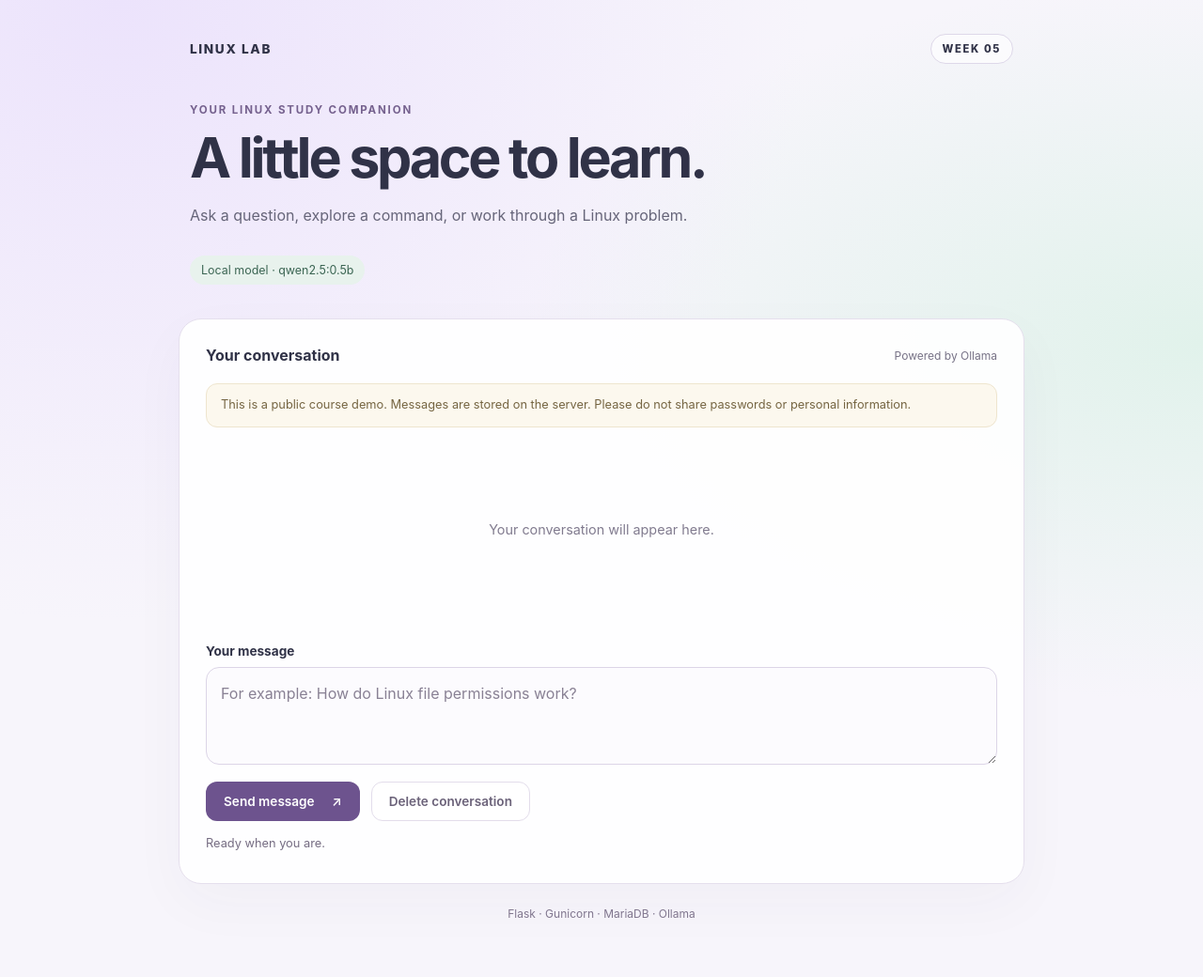
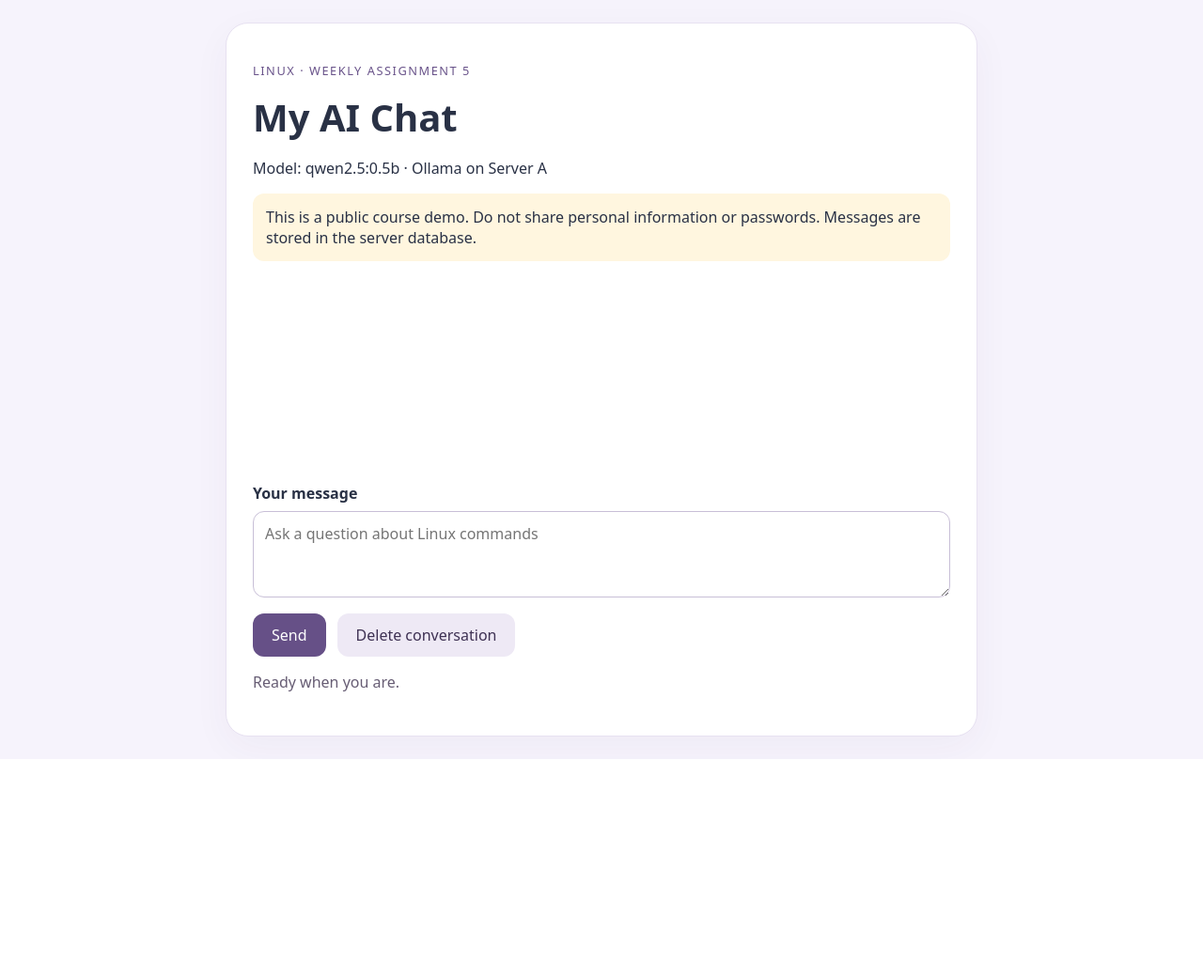
Before and after one commit to teeapiet/viikkotehtava5, a Flask app: page / in a window 1280 px wide. Shown: the whole page at 94% size. After the commit the page ends 808 px from the top, so only its background shows below. Run offline with Flask 3, Linux system fonts and the light colour scheme; data that the repository does not hold is empty.

Commit message:
layout changes

```diff
--- a/static/style.css
+++ b/static/style.css
@@ -1,159 +1,92 @@
 :root {
   color-scheme: light;
-  font-family: Inter, ui-sans-serif, system-ui, sans-serif;
-  color: #303247;
-  background: #f7f5fb;
+  font-family: system-ui, sans-serif;
+  color: #293145;
+  background: #f6f3fc;
 }
 * { box-sizing: border-box; }
-body {
-  margin: 0;
-  min-height: 100vh;
-  padding: 36px 20px;
-  background:
-    radial-gradient(ellipse at 10% 0%, #ece3fc 0, transparent 45%),
-    radial-gradient(ellipse at 100% 35%, #e1f2eb 0, transparent 40%),
-    #f7f5fb;
-}
-main { max-width: 900px; margin: auto; }
-.brand {
-  display: flex;
-  justify-content: space-between;
-  align-items: center;
-  font-size: .85rem;
-  font-weight: 800;
-  letter-spacing: .12em;
-}
-.brand span {
-  background: #ffffffa8;
-  border: 1px solid #ded8e9;
-  border-radius: 100px;
-  padding: 8px 12px;
-  font-size: .7rem;
-}
-.hero { padding: 0 12px 24px; }
-.eyebrow {
-  margin: 42px 0 12px;
-  font-size: .72rem;
-  font-weight: 700;
-  letter-spacing: .16em;
-  color: #75618e;
+body { margin: 0; padding: 24px 16px; }
+main {
+  max-width: 800px;
+  margin: auto;
+  background: #fff;
+  padding: 28px;
+  border: 1px solid #e7e1f1;
+  border-radius: 24px;
+  box-shadow: 0 12px 40px #4730610b;
 }
 h1 {
-  font-size: clamp(2.1rem, 6vw, 3.7rem);
-  letter-spacing: -.055em;
-  line-height: 1.08;
-  margin: 0 0 16px;
+  margin: 8px 0;
+  font-size: clamp(1.8rem, 5vw, 2.5rem);
 }
-.intro { max-width: 560px; line-height: 1.7; color: #666579; }
-.model {
-  display: inline-block;
-  padding: 8px 12px;
-  background: #e8f2ed;
-  border-radius: 100px;
-  color: #3b6553;
-  font-size: .78rem;
+.label {
+  font-size: .8rem;
+  letter-spacing: .12em;
+  color: #69538a;
 }
-.chat-card {
-  padding: 28px;
-  border: 1px solid #e5dfed;
-  border-radius: 24px;
-  background: #ffffffed;
-  box-shadow: 0 20px 60px #46345e09;
+.notice {
+  background: #fff6df;
+  padding: 14px;
+  border-radius: 12px;
 }
-.chat-heading {
-  display: flex;
-  align-items: center;
-  justify-content: space-between;
-  gap: 12px;
-}
-h2 { margin: 0; font-size: 1rem; }
-.chat-heading span { font-size: .75rem; color: #777286; }
-.notice {
-  margin: 20px 0 0;
-  padding: 12px 15px;
-  border: 1px solid #eee5ce;
-  border-radius: 12px;
-  background: #fcf8ee;
-  color: #756542;
-  font-size: .8rem;
-  line-height: 1.6;
-}
-#messages { min-height: 230px; padding: 20px 0; }
-#messages:empty::before {
-  content: "Your conversation will appear here.";
-  display: block;
-  text-align: center;
-  padding: 80px 12px;
-  color: #817b8f;
-  font-size: .9rem;
+#messages {
+  min-height: 220px;
+  padding: 16px 0;
 }
 .bubble {
-  width: fit-content;
-  max-width: 88%;
-  margin: 14px 0;
+  max-width: 90%;
+  margin: 12px 0;
   padding: 14px 18px;
-  border-radius: 16px 16px 16px 4px;
+  border-radius: 18px;
   white-space: pre-wrap;
   overflow-wrap: anywhere;
-  line-height: 1.65;
-  background: #edf5f0;
-}
-.bubble::before {
-  content: "ASSISTANT";
-  display: block;
-  margin-bottom: 6px;
-  color: #52735e;
-  font-size: .62rem;
-  font-weight: 800;
-  letter-spacing: .1em;
+  background: #edf6f3;
 }
 .bubble.user {
   margin-left: auto;
-  border-radius: 16px 16px 4px 16px;
-  background: #eee7f9;
+  background: #eee7fb;
 }
-.bubble.user::before { content: "YOU"; color: #74588f; }
-label { display: block; margin-bottom: 9px; font-size: .85rem; font-weight: 650; }
+label {
+  display: block;
+  font-weight: 600;
+  margin-bottom: 8px;
+}
 textarea {
   width: 100%;
-  padding: 15px;
-  border: 1px solid #dcd5e7;
-  border-radius: 14px;
-  background: #fcfbfe;
-  color: inherit;
+  padding: 12px;
+  border: 1px solid #c8bfd7;
+  border-radius: 12px;
   font: inherit;
-  line-height: 1.5;
   resize: vertical;
 }
-textarea::placeholder { color: #898194; }
-textarea:focus-visible, button:focus-visible {
-  outline: 3px solid #c8b5e9;
-  outline-offset: 3px;
+.buttons {
+  display: flex;
+  gap: 12px;
+  flex-wrap: wrap;
+  margin-top: 12px;
 }
-.buttons { display: flex; gap: 12px; flex-wrap: wrap; margin-top: 14px; }
 button {
-  padding: 12px 18px;
-  border: 1px solid transparent;
+  padding: 12px 20px;
+  border: 0;
   border-radius: 12px;
-  background: #6d538e;
+  background: #665087;
   color: white;
   font: inherit;
-  font-size: .85rem;
-  font-weight: 600;
   cursor: pointer;
 }
-button:hover { background: #5c437c; }
-button span { margin-left: 15px; }
-button.secondary { border-color: #e3ddeb; background: white; color: #6b6279; }
-button.secondary:hover { background: #f6f2fa; }
-button:disabled { opacity: .5; cursor: wait; }
-#status { min-height: 22px; margin: 16px 0 0; color: #756c82; font-size: .8rem; }
-footer { padding: 24px; text-align: center; color: #80768e; font-size: .75rem; }
-@media (max-width: 600px) {
-  body { padding: 22px 12px; }
-  .hero { padding: 0 8px 18px; }
-  .eyebrow { margin-top: 30px; }
-  .chat-card { padding: 18px; border-radius: 18px; }
-  .chat-heading { align-items: flex-start; flex-direction: column; }
-  .bubble { max-width: 95%; }
+button.secondary {
+  background: #eee9f5;
+  color: #3e3153;
 }
+button:disabled {
+  opacity: .55;
+  cursor: wait;
+}
+#status {
+  min-height: 24px;
+  color: #675d74;
+}
+@media (max-width: 500px) {
+  main { padding: 18px; }
+  .bubble { max-width: 100%; }
+}
--- a/templates/index.html
+++ b/templates/index.html
@@ -3,33 +3,23 @@
 <head>
   <meta charset="utf-8">
   <meta name="viewport" content="width=device-width, initial-scale=1">
-  <title>Linux Chat — Week 5</title>
+  <title>Week 5 – AI Chat</title>
   <link rel="stylesheet"
-        href="{{ url_for('static', filename='style.css', v='2') }}">
+        href="{{ url_for('static', filename='style.css', v='3') }}">
   <script defer
-          src="{{ url_for('static', filename='app.js', v='2') }}"></script>
+          src="{{ url_for('static', filename='app.js', v='3') }}"></script>
 </head>
 <body data-base="{{ request.script_root }}">
   <main>
-    <header class="hero">
-      <div class="brand">LINUX LAB <span>WEEK 05</span></div>
-      <p class="eyebrow">YOUR LINUX STUDY COMPANION</p>
-      <h1>A little space to learn.</h1>
-      <p class="intro">
-        Ask a question, explore a command, or work through a Linux problem.
-      </p>
-      <p class="model">Local model · {{ model }}</p>
+    <header>
+      <p class="label">LINUX · WEEKLY ASSIGNMENT 5</p>
+      <h1>My AI Chat</h1>
+      <p>Model: {{ model }} · Ollama on Server A</p>
     </header>
 
-    <section class="chat-card" aria-label="Chat">
-      <div class="chat-heading">
-        <h2>Your conversation</h2>
-        <span>Powered by Ollama</span>
-      </div>
-
     <p class="notice">
-        This is a public course demo. Messages are stored on the server.
-        Please do not share passwords or personal information.
+      This is a public course demo. Do not share personal information
+      or passwords. Messages are stored in the server database.
     </p>
 
     <section id="messages"
@@ -39,17 +29,16 @@
     <form id="chat-form">
       <label for="message">Your message</label>
       <textarea id="message" maxlength="2000" rows="3" required
-                  placeholder="For example: How do Linux file permissions work?"></textarea>
+                placeholder="Ask a question about Linux commands"></textarea>
       <div class="buttons">
-          <button id="send" type="submit">Send message <span aria-hidden="true">↗</span></button>
-          <button id="clear" class="secondary" type="button">Delete conversation</button>
+        <button id="send" type="submit">Send</button>
+        <button id="clear" class="secondary" type="button">
+          Delete conversation
+        </button>
       </div>
     </form>
 
     <p id="status" role="status">Loading conversation…</p>
-    </section>
-
-    <footer>Flask · Gunicorn · MariaDB · Ollama</footer>
   </main>
 </body>
 </html>
```
Lines whose indentation alone changed are shown as unchanged.
